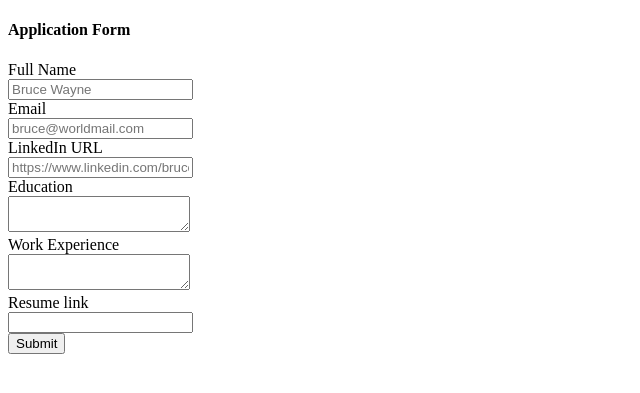
After one commit to cassantos/jovian-careers-website-v2, a Flask app: template templates/applicationform.html in a window 1280 px wide. The commit adds this page. Shown: the top 393 px of the page, without its empty margins (0-640 px from the left). Run offline with Flask 2, Linux system fonts and the light colour scheme; the template is opened without the code that fills it, so the values that code supplies are empty.

Commit message:
store application in database

```diff
--- a/app.py
+++ b/app.py
@@ -1,5 +1,7 @@
-from flask import Flask, render_template, jsonify
-from database import load_jobs_from_db, load_job_from_db
+from flask import Flask, render_template, jsonify, request
+from database import load_jobs_from_db, load_job_from_db, add_application_to_db
+
+import json
 
 app = Flask(__name__)
 
@@ -29,8 +31,26 @@ def show_job(id):
       job_dict.append(dict(job_details))
 
     return render_template("jobpage.html", job=job_details)
-    #return (job_dict)
 
+@app.route("/job/<id>/apply", methods=['post'])
+def apply_to_job(id):
+  data = request.form
+  job = load_job_from_db(id)
+  if not job: #Nenhum linha foi retornada
+    return "Not found", 404
+  else:
+    dicionario = {}
+    for item in job:
+      for key in item:
+        dicionario[key]=item[key]
+
+  # store this in the DB
+
+  add_application_to_db(id, data)
+
+  # send an e-mail
+  # display an acknowledgement
+  return render_template('application_submitted.html', application=data, job=dicionario)
 
 if __name__ == "__main__":
   app.run(host="0.0.0.0", debug=True)
--- /dev/null
+++ b/templates/applicationform.html
@@ -0,0 +1,43 @@
+<!DOCTYPE html>
+<html>
+  <body>
+    <h4>Application Form</h4>
+
+    <form action="/job/{{job['id']}}/apply" method="post">
+      <div class="mb-2">
+        <label>Full Name</label> <br>
+        <input type="text" name="full_name" placeholder="Bruce Wayne">
+      </div>
+
+      <div class="mb-2">
+        <label>Email</label> <br>
+        <input type="email" name="email"
+          placeholder="bruce@worldmail.com">
+      </div>
+
+      <div class="mb-2">
+        <label>LinkedIn URL</label> <br>
+        <input type="text" name="linkedin_url"     placeholder="https://www.linkedin.com/brucewaine/">
+      </div>
+
+      <div class="mb-2">
+        <label>Education</label> <br>
+        <textarea style="width:300" name="education"> </textarea>
+      </div>
+
+
+      <div class="mb-2" >
+        <label>Work Experience</label> <br>
+        <textarea style="width:300" name="work_experience"> </textarea>
+      </div>
+
+      <div class="mb-2">
+        <label>Resume link</label> <br>
+        <input style="width:300" type="text" name="resumelink">
+      </div>
+
+      <input type="submit">
+    </form>
+    </div>
+  </body>
+</html>
--- a/templates/jobpage.html
+++ b/templates/jobpage.html
@@ -30,7 +30,8 @@
         </div>
         <h4>Salary</h4>
         <p>{{job.currency}}{{job.salary}}</p>
-     </div>
+        {% include "applicationform.html"%}
+    </div>
 
     {% include "footer.html" %}
   </body>
```
Also changed, not shown: database.py (+40 -19 lines), templates/application_submitted.html (added, +41 -0 lines).
